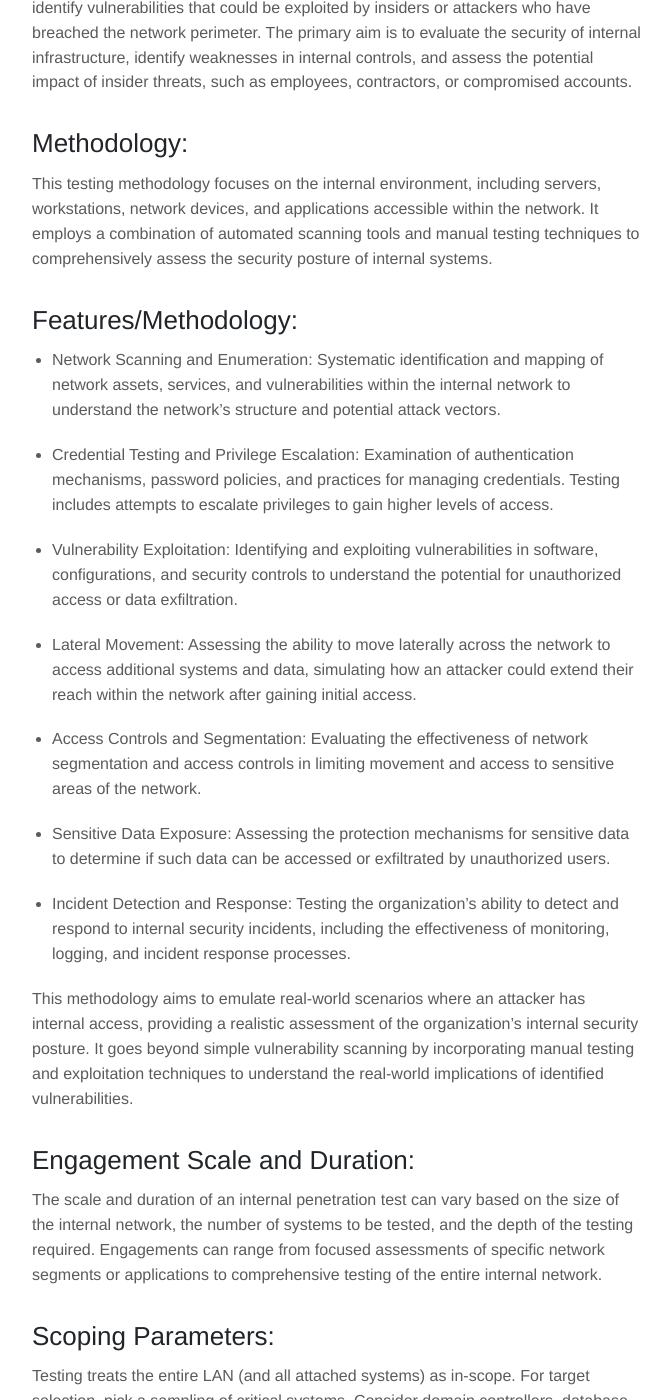
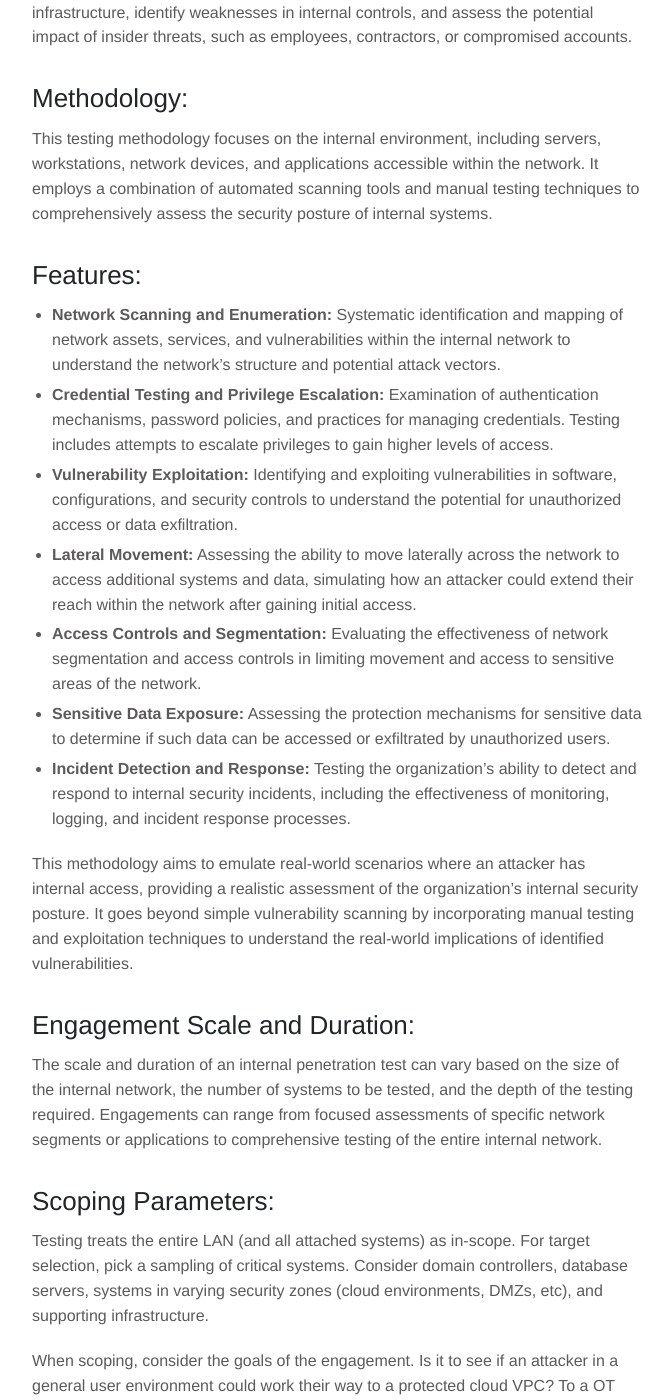
Before and after one commit to strategicdefense/strategicdefense.github.io, a Jekyll site: the page built from _services/network.md, in a window 1280 px wide and 1400 px high, scrolled down 1953 px. Shown: the whole window, without its empty margins (143-815 px from the left). Built offline with Jekyll 4.4.1, drawn with Linux system fonts in a browser that asks for light colours; some of the changed text lies outside the part shown.

Commit message:
cleaning up services

```diff
--- a/_services/network.md
+++ b/_services/network.md
@@ -37,21 +34,15 @@ Internal Penetration Testing targets an organization's internal network and syst
 ## Methodology:
 This testing methodology focuses on the internal environment, including servers, workstations, network devices, and applications accessible within the network. It employs a combination of automated scanning tools and manual testing techniques to comprehensively assess the security posture of internal systems.
 
-## Features/Methodology:
+## Features:
 
- - Network Scanning and Enumeration: Systematic identification and mapping of network assets, services, and vulnerabilities within the internal network to understand the network's structure and potential attack vectors.
-
- - Credential Testing and Privilege Escalation: Examination of authentication mechanisms, password policies, and practices for managing credentials. Testing includes attempts to escalate privileges to gain higher levels of access.
-
- - Vulnerability Exploitation: Identifying and exploiting vulnerabilities in software, configurations, and security controls to understand the potential for unauthorized access or data exfiltration.
-
- - Lateral Movement: Assessing the ability to move laterally across the network to access additional systems and data, simulating how an attacker could extend their reach within the network after gaining initial access.
-
- - Access Controls and Segmentation: Evaluating the effectiveness of network segmentation and access controls in limiting movement and access to sensitive areas of the network.
-
- - Sensitive Data Exposure: Assessing the protection mechanisms for sensitive data to determine if such data can be accessed or exfiltrated by unauthorized users.
-
- - Incident Detection and Response: Testing the organization's ability to detect and respond to internal security incidents, including the effectiveness of monitoring, logging, and incident response processes.
+- **Network Scanning and Enumeration:** Systematic identification and mapping of network assets, services, and vulnerabilities within the internal network to understand the network's structure and potential attack vectors.
+- **Credential Testing and Privilege Escalation:** Examination of authentication mechanisms, password policies, and practices for managing credentials. Testing includes attempts to escalate privileges to gain higher levels of access.
+- **Vulnerability Exploitation:** Identifying and exploiting vulnerabilities in software, configurations, and security controls to understand the potential for unauthorized access or data exfiltration.
+- **Lateral Movement:** Assessing the ability to move laterally across the network to access additional systems and data, simulating how an attacker could extend their reach within the network after gaining initial access.
+- **Access Controls and Segmentation:** Evaluating the effectiveness of network segmentation and access controls in limiting movement and access to sensitive areas of the network.
+- **Sensitive Data Exposure:** Assessing the protection mechanisms for sensitive data to determine if such data can be accessed or exfiltrated by unauthorized users.
+- **Incident Detection and Response:** Testing the organization's ability to detect and respond to internal security incidents, including the effectiveness of monitoring, logging, and incident response processes.
 
 This methodology aims to emulate real-world scenarios where an attacker has internal access, providing a realistic assessment of the organization's internal security posture. It goes beyond simple vulnerability scanning by incorporating manual testing and exploitation techniques to understand the real-world implications of identified vulnerabilities.
 
```
Also changed, not shown: other parts of _services/network.md (+4 -7 lines), _services/ai-llm.md (+1 -1 lines), _services/cloud.md (+1 -0 lines), _services/hardware.md (+5 -5 lines), _services/phishing.md (+8 -8 lines), _services/web-api.md (+2 -2 lines), 8 other files.
